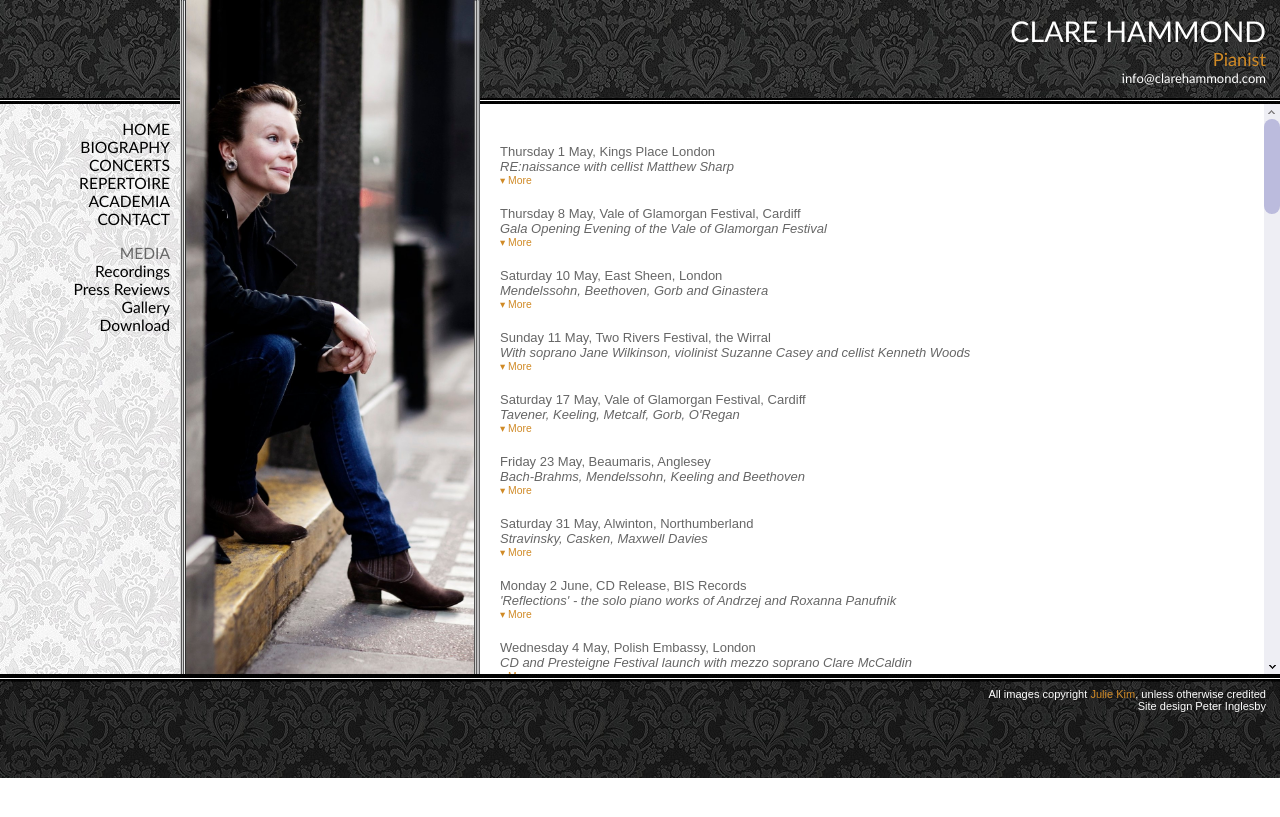
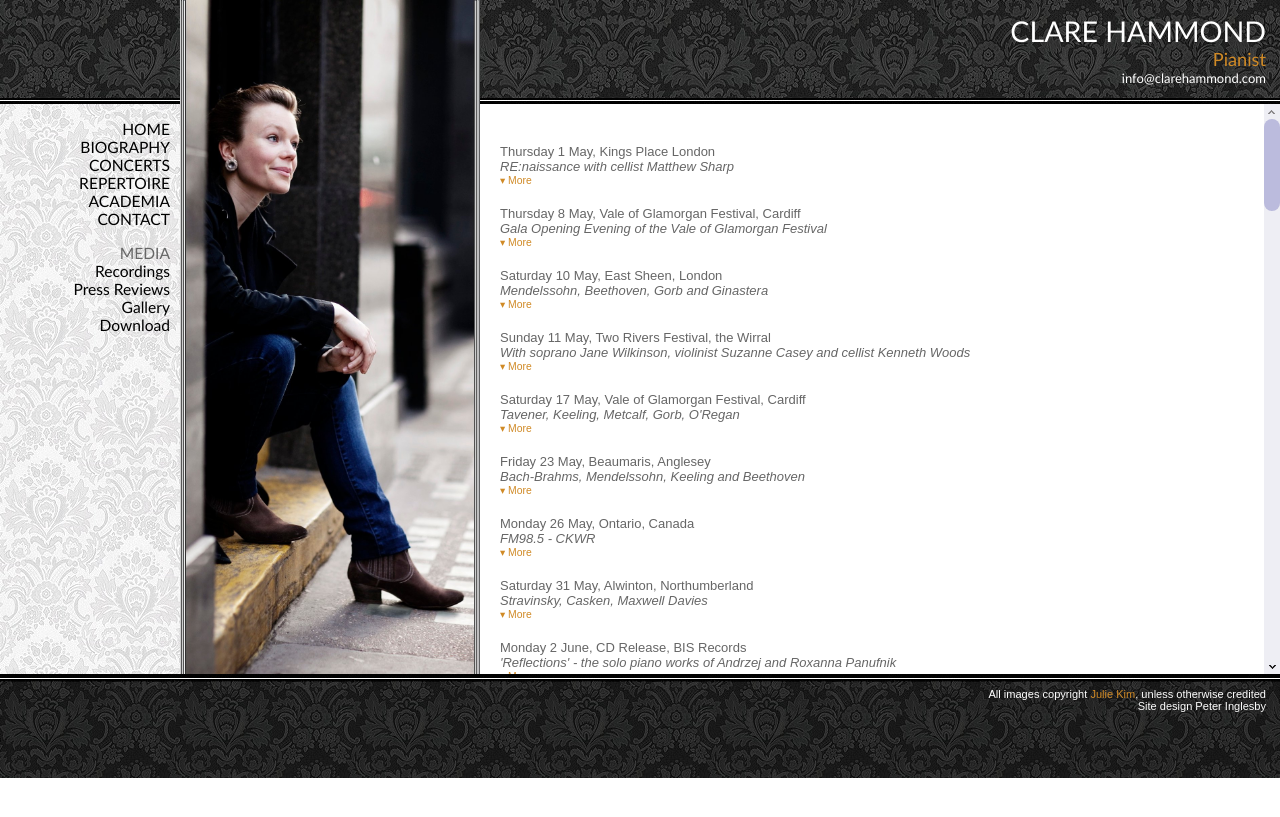
Before and after one commit to hammonc/clarehammond.com, a Jekyll site: the page built from concerts.html, in a window 1280 px wide. Shown: the top 817 px of the page. Built offline with Jekyll 4.4.1, drawn with Linux system fonts in a browser that asks for light colours.

Commit message:
radio canada

```diff
--- a/concerts.html
+++ b/concerts.html
@@ -118,6 +118,20 @@ image: concerts.jpg
   <span class="less">&#9652; <a href="">Less</a></span>
 </div>
 
+
+<div class="listing">
+  <div class="listing-heading">Monday 26 May, Ontario, Canada</div>
+  <div class="listing-trailer">FM98.5 - CKWR</div>
+  <div class="listing-details concealed">
+    <p>Clare's recording of Roxanna Panufnik's 'Second Home' will</p>
+    <p>be broadcast on CKWR radio in Ontario.</p>
+  </div>
+  <div class="listing-details concealed">
+    <p>98.5FM, Ontario, CANADA</p>
+  </div>
+  <span class="more">&#9662; <a href="">More</a></span>
+  <span class="less">&#9652; <a href="">Less</a></span>
+</div>
 <div class="listing">
   <div class="listing-heading">Saturday 31 May, Alwinton, Northumberland</div>
   <div class="listing-trailer">Stravinsky, Casken, Maxwell Davies</div>
```
